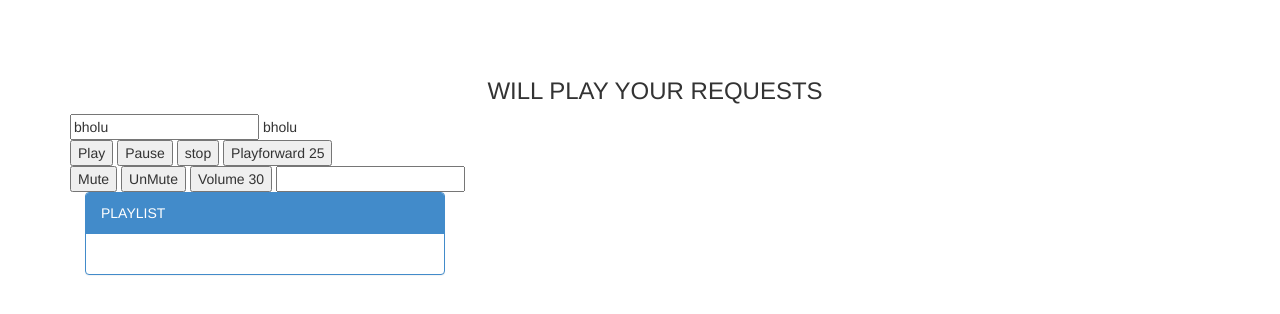
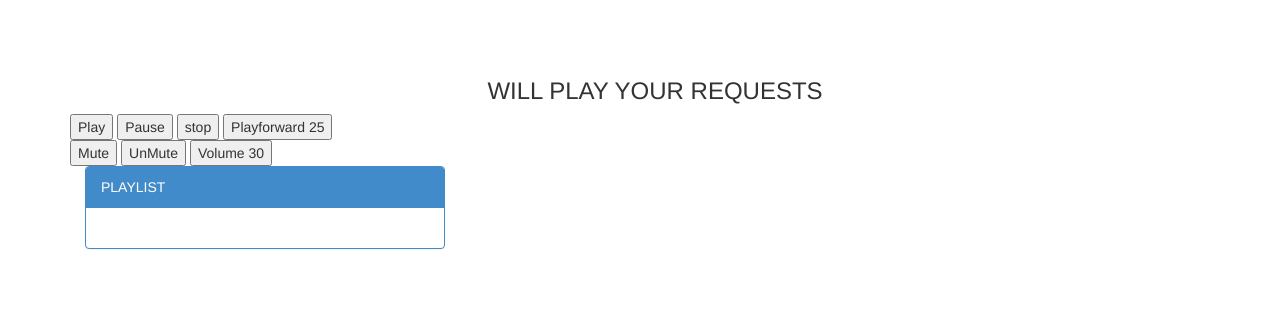
Before and after one commit to izafar22/adminpanel, a website: page client/index.html at #!/play in a window 1280 px wide. Shown: the part 54-368 px from the top of the page. Drawn offline with nearby package versions, Linux system fonts and the light colour scheme; some packages are replaced by stand-ins of ours.

Commit message:
somechanges

```diff
--- a/client/templates/play.html
+++ b/client/templates/play.html
@@ -3,7 +3,7 @@
 <div class="row " style="padding-top:40px;">
     <h3 class="text-center" >WILL PLAY YOUR REQUESTS </h3>
 
-    <input type="text" ng-model="createdBy"> {{createdBy}}
+
  <div ui-view="youtubeview"></div>
 
     <div class="col-md-4">
--- a/client/templates/youtube.html
+++ b/client/templates/youtube.html
@@ -11,9 +11,7 @@
  	<button ng-click="letzchangeplay.mute()">Mute </button>
     <button ng-click="letzchangeplay.unMute()">UnMute </button>
     <button ng-click="letzchangeplay.setVolume(30)">Volume 30 </button>
-     <input type="text" value="letzchangeplay.getDuration()" ng-model="eventstate">
  </div>
-       {{tracker +  listy}}
-    <youtube-video video-id="theWorstVideo"></youtube-video>
+
 
 </div>
```
